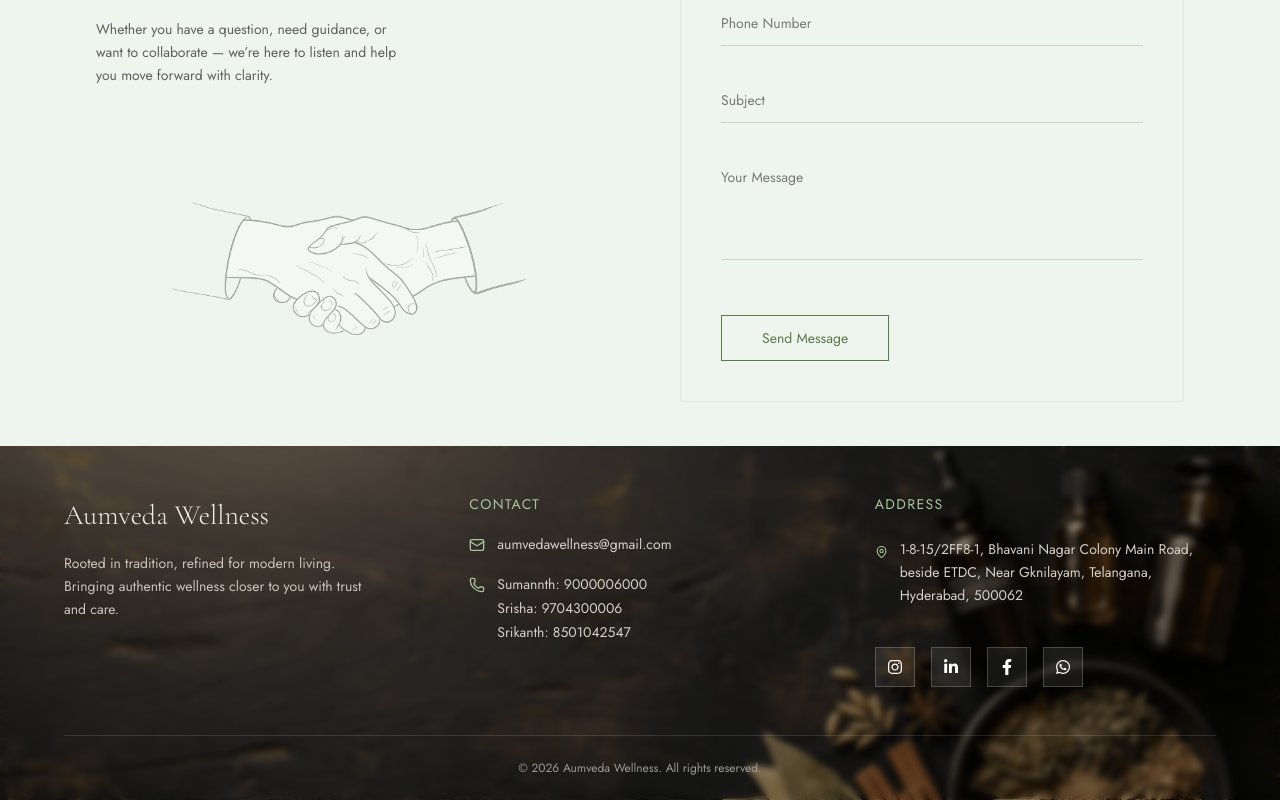
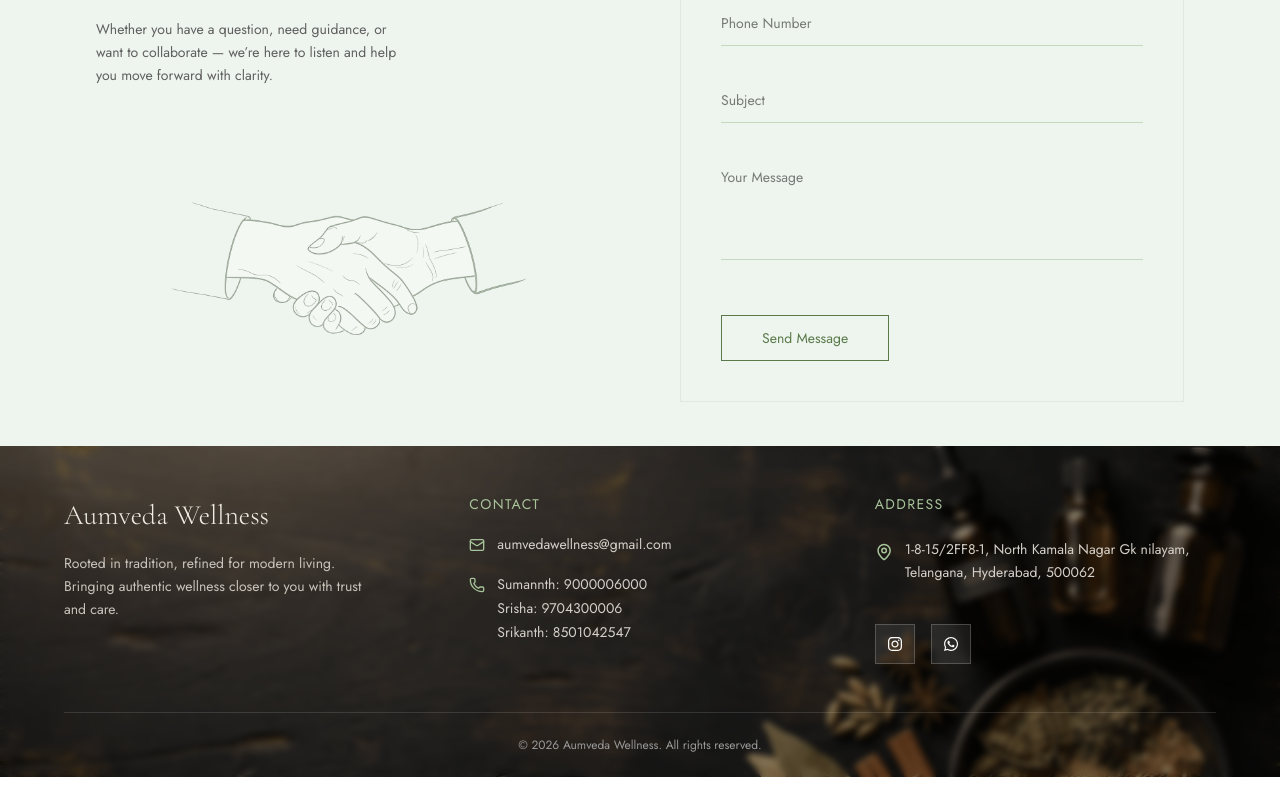
Before and after one commit to v-kash/Aumvedawebsite, a Next.js app: page / in a window 1280 px wide. Shown: the part 5174-5974 px from the top of the page. After the commit the page ends 5951 px from the top, so only its background shows below. Built offline with nearby package versions, Linux system fonts and the light colour scheme.

Commit message:
chnaged logo size

```diff
--- a/src/components/Footer.jsx
+++ b/src/components/Footer.jsx
@@ -12,9 +12,9 @@ import Image from "next/image";
 
 export default function Footer() {
   const socialIcons = [
-    { icon: FaInstagram, link: "#" },
-    { icon: FaLinkedinIn, link: "#" },
-    { icon: FaFacebookF, link: "#" },
+    { icon: FaInstagram, link: "https://www.instagram.com/aumvedawellnessllp/" },
+    // { icon: FaLinkedinIn, link: "#" },
+    // { icon: FaFacebookF, link: "#" },
     { icon: FaWhatsapp, link: "https://wa.me/919000006000" },
   ];
 
@@ -108,8 +108,8 @@ export default function Footer() {
             >
               <MapPin size={28} className="text-[#a8c49a]" />
               <p>
-                1-8-15/2FF8-1, Bhavani Nagar Colony Main Road, beside ETDC, Near
-                Gknilayam, Telangana, Hyderabad, 500062
+                1-8-15/2FF8-1, North Kamala Nagar
+                Gk nilayam, Telangana, Hyderabad, 500062
               </p>
             </a>
 
```
